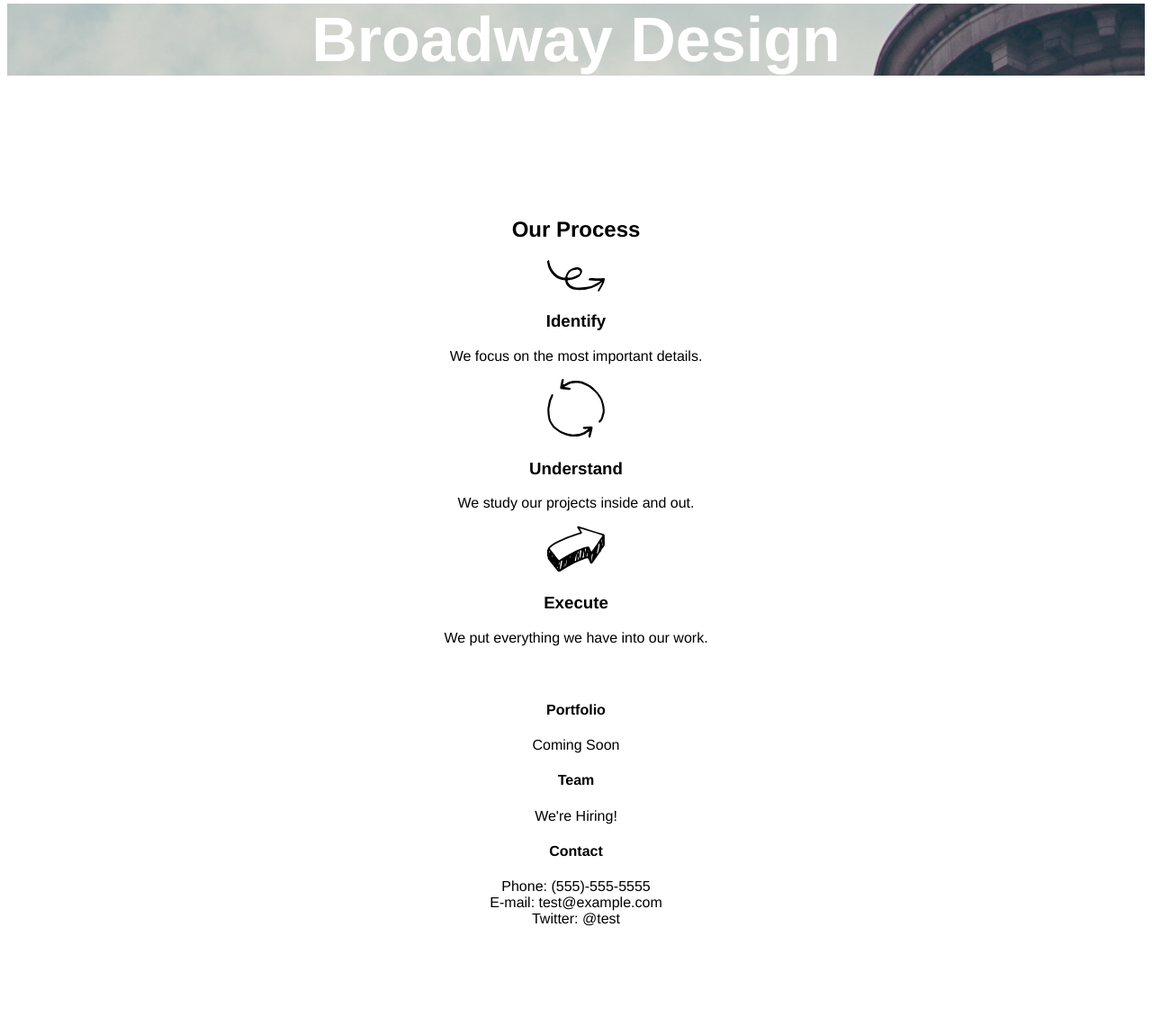
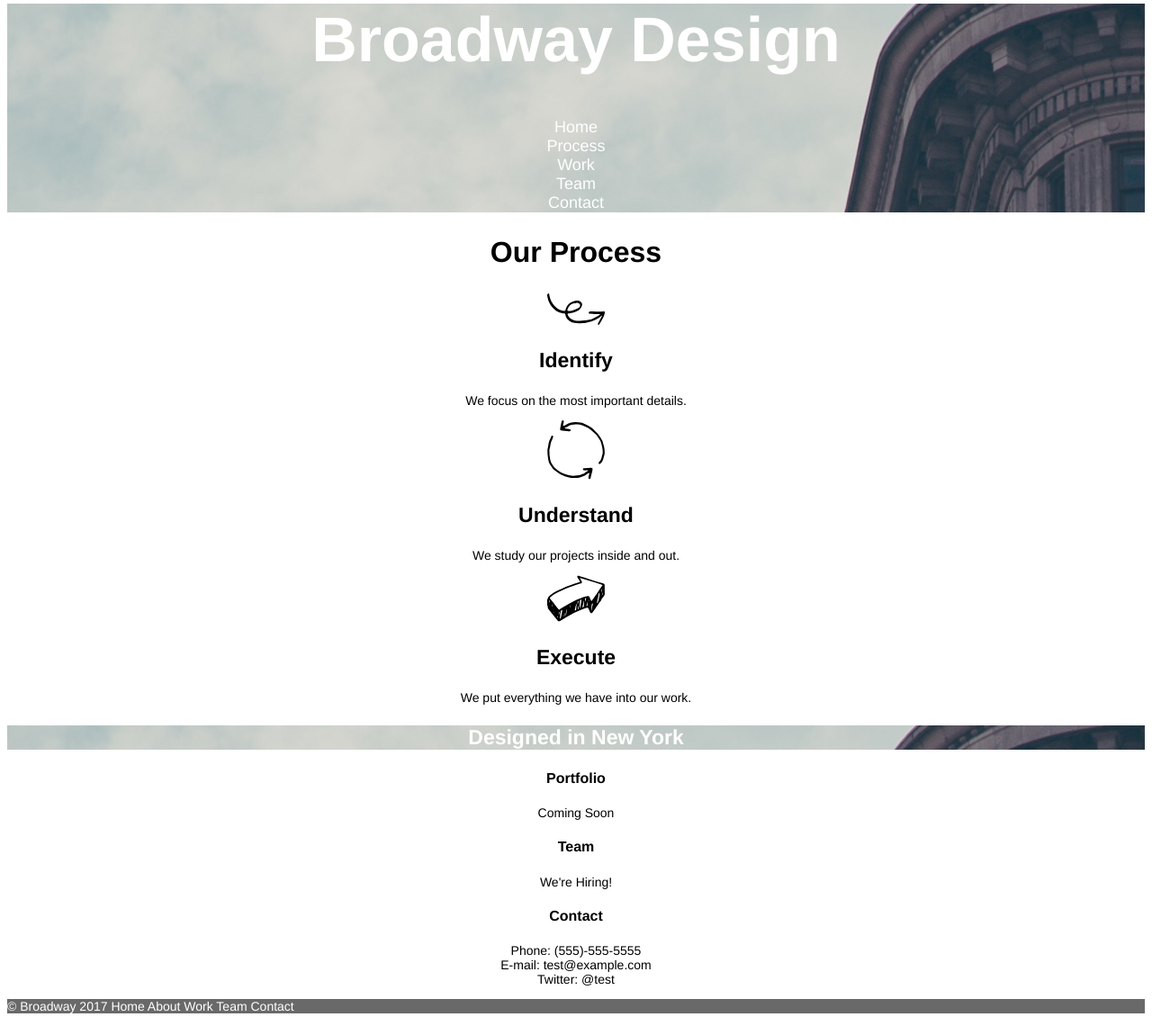
Before and after one commit to bcallis/broadway, a plain HTML site: page index.html in a window 1280 px wide. Shown: the part 43-1183 px from the top of the page at 90% size. Before the commit the page ends 1123 px from the top, so only its background shows below. Drawn offline with Linux system fonts and the light colour scheme.

Commit message:
Added all styles to sheet

```diff
--- a/index.html
+++ b/index.html
@@ -6,15 +6,16 @@
     <title>Broadway</title>
   </head>
   <body>
-<h1>Broadway Design</h1>
-<div id="nav">
-  <ul>
-    <li>Home</li>
-    <li>Process</li>
-    <li>Work</li>
-    <li>Team</li>
-    <li>Contact</li>
-  </ul>
+
+<div id="header" class="whitetext">
+  <h1>Broadway Design</h1>
+  <p id="nav">
+    Home<br>
+    Process<br>
+    Work<br>
+    Team<br>
+    Contact<br>
+  </p>
 </div>
 <div id="process">
   <h2>Our Process</h2>
@@ -36,7 +37,7 @@
 </div>
 
 <div class="work">
-  <h3 id="designed">Designed in New York</h3>
+  <h3 class="whitetext" id="designed">Designed in New York</h3>
   <h4>Portfolio</h4>
   <p>Coming Soon</p>
   <h4>Team</h4>
@@ -47,7 +48,7 @@
   Twitter: @test<br>
 </div>
 
-  <div id="footer">
+  <div id="footer" class="whitetext">
     <p>© Broadway 2017 Home About Work Team Contact</p>
   </div>
   </body>
--- a/resources/style.css
+++ b/resources/style.css
@@ -4,13 +4,47 @@ html {
 h1, #nav, #process, .work {
   text-align: center;
 }
-h1, #nav, #designed, #footer {
+
+.whitetext {
   color: white;
 }
+
 h1, h2, h3, h4 {
   font-weight: bold;
 }
 h1 {
+    font-size: 70px;
+}
+
+#header {
   background-image: url("the-flatiron-building.png");
-  font-size: 70px;
 }
+
+#nav {
+  font-size: 18px;
+}
+
+h2 {
+  font-size: 32px;
+}
+
+h3 {
+  font-size: 23px;
+}
+
+#designed {
+  background-image: url("the-flatiron-building.png");
+}
+
+#footer {
+  font-size: 11px;
+  background-color: dimgray;
+}
+
+p {
+  font-size: 14px;
+}
+
+#footer {
+  text-align: left;
+}
```
